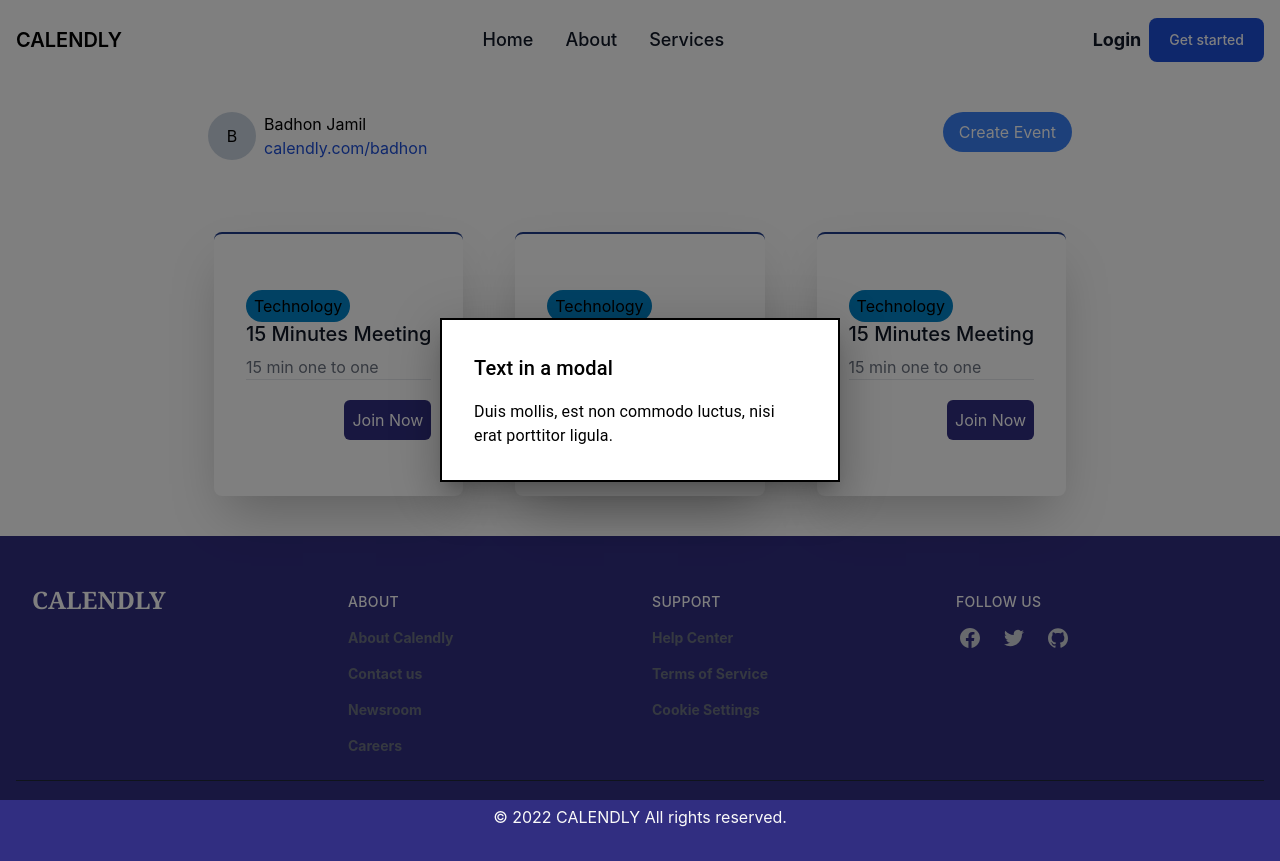
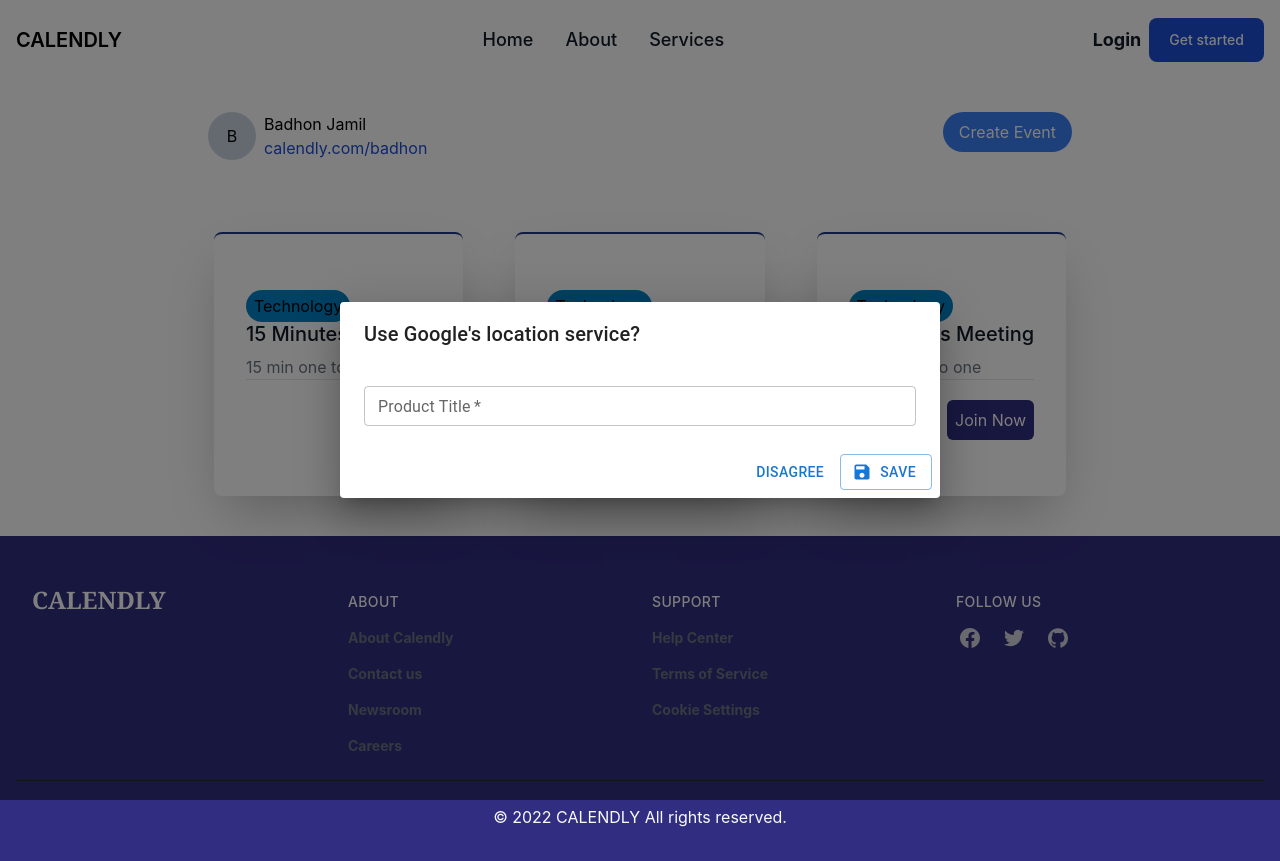
Before and after one commit to alminAl/calendly, a React (Create React App) app: page /dashboard in a window 1280 px wide. Both pictures are taken after a click on the button "Create Event". Built offline with nearby package versions, Linux system fonts and the light colour scheme.

Commit message:
add formic yup

```diff
--- a/package.json
+++ b/package.json
@@ -6,15 +6,19 @@
     "@emotion/react": "^11.10.4",
     "@emotion/styled": "^11.10.4",
     "@mui/base": "^5.0.0-alpha.99",
+    "@mui/icons-material": "^5.10.6",
+    "@mui/lab": "^5.0.0-alpha.102",
     "@mui/material": "^5.10.8",
     "@testing-library/jest-dom": "^5.16.5",
     "@testing-library/react": "^13.4.0",
     "@testing-library/user-event": "^13.5.0",
+    "formik": "^2.2.9",
     "react": "^18.2.0",
     "react-dom": "^18.2.0",
     "react-router-dom": "^6.4.1",
     "react-scripts": "5.0.1",
-    "web-vitals": "^2.1.4"
+    "web-vitals": "^2.1.4",
+    "yup": "^0.32.11"
   },
   "scripts": {
     "start": "react-scripts start",
--- a/src/components/Dashboard/CreateEvent.jsx
+++ b/src/components/Dashboard/CreateEvent.jsx
@@ -1,25 +1,60 @@
-import { Box, Button, Modal, Typography } from '@mui/material';
-import React from 'react';
+import { LoadingButton } from "@mui/lab";
+import {
+  Button,
+  Dialog,
+  DialogActions,
+  DialogContent,
+  DialogTitle,
+  TextField,
+} from "@mui/material";
 
+import SaveIcon from "@mui/icons-material/Save";
+import { useFormik } from "formik";
+import { createScheduleValidation } from "../../validators/eventScheduleValidation";
 
-const style = {
-    position: 'absolute',
-    top: '50%',
-    left: '50%',
-    transform: 'translate(-50%, -50%)',
-    width: 400,
-    bgcolor: 'background.paper',
-    border: '2px solid #000',
-    boxShadow: 24,
-    p: 4,
-};
+// const style = {
+//   position: "absolute",
+//   top: "50%",
+//   left: "50%",
+//   transform: "translate(-50%, -50%)",
+//   width: 400,
+//   bgcolor: "background.paper",
+//   border: "2px solid #000",
+//   boxShadow: 24,
+//   p: 4,
+// };
 
 const CreateEvent = (props) => {
-    console.log(props)
-    return (
-        <div>
+  //   console.log(props);
 
-            <Modal
+  /** form submision */
+  const {
+    handleChange,
+    handleBlur,
+    values,
+    touched,
+    errors,
+    isSubmitting,
+    handleSubmit,
+    // setFieldValue,
+    resetForm,
+  } = useFormik({
+    initialValues: {
+      title: "",
+      description: "",
+    },
+    validationSchema: createScheduleValidation,
+    onSubmit: async (data, action) => {
+      try {
+        console.log(data);
+        resetForm();
+      } catch (error) {}
+    },
+  });
+
+  return (
+    <div>
+      {/* <Modal
                 open={props.show}
                 onClose={props.close()}
                 aria-labelledby="modal-modal-title"
@@ -33,10 +68,46 @@ const CreateEvent = (props) => {
                         Duis mollis, est non commodo luctus, nisi erat porttitor ligula.
                     </Typography>
                 </Box>
-            </Modal>
-
-        </div>
-    );
+            </Modal> */}
+      {/* use dialog it's have better designm than modal */}
+      <Dialog open={props.show} onClose={props.close()} fullWidth maxWidth="sm">
+        <DialogTitle id="alert-dialog-title">
+          {"Use Google's location service?"}
+        </DialogTitle>
+        <form onSubmit={handleSubmit} noValidate autoComplete="off">
+          <DialogContent>
+            <TextField
+              fullWidth
+              required
+              placeholder="Zoom Meating"
+              size="small"
+              label="Product Title"
+              name="title"
+              value={values.title}
+              onChange={handleChange}
+              onBlur={handleBlur}
+              error={touched.title && Boolean(errors.title)}
+              helperText={touched.title && errors.title}
+            />
+          </DialogContent>
+          <DialogActions>
+            <Button onClick={props.close()}>Disagree</Button>
+            {/* <Button onClick={props.close()}>Save</Button> */}
+            <LoadingButton
+              // fullWidth
+              variant="outlined"
+              type="submit"
+              loading={isSubmitting}
+              loadingPosition="start"
+              startIcon={<SaveIcon />}
+            >
+              Save
+            </LoadingButton>
+          </DialogActions>
+        </form>
+      </Dialog>
+    </div>
+  );
 };
 
 export default CreateEvent;
--- a/src/components/Dashboard/DashboardMain.jsx
+++ b/src/components/Dashboard/DashboardMain.jsx
@@ -1,4 +1,4 @@
-import React, { useState } from 'react';
+import { useState } from 'react';
 import CreateEvent from './CreateEvent';
 
 const DashboardMain = () => {
@@ -33,11 +33,11 @@ const DashboardMain = () => {
 
 
                     {/* card1 */}
-                    <div class="flex  gap-x-3">
-                        <div class="block  rounded-lg shadow-2xl bg-white max-w-xs   py-14 px-8 border-t-2 border-blue-900">
-                            <button class="rounded-full bg-sky-600 px-2 py-1">Technology</button>
+                    <div className="flex  gap-x-3">
+                        <div className="block  rounded-lg shadow-2xl bg-white max-w-xs   py-14 px-8 border-t-2 border-blue-900">
+                            <button className="rounded-full bg-sky-600 px-2 py-1">Technology</button>
 
-                            <h5 class="text-gray-900 text-xl leading-tight md:font-medium mb-2">15 Minutes Meeting</h5>
+                            <h5 className="text-gray-900 text-xl leading-tight md:font-medium mb-2">15 Minutes Meeting</h5>
 
                             <h6 className='text-gray-500'>15 min one to one</h6>
 
@@ -51,11 +51,11 @@ const DashboardMain = () => {
 
                     {/* card2 */}
 
-                    <div class="flex  ">
-                        <div class="block  rounded-lg shadow-2xl bg-white max-w-xs   py-14 px-8 border-t-2 border-blue-900">
-                            <button class="rounded-full bg-sky-600 px-2 py-1">Technology</button>
+                    <div className="flex  ">
+                        <div className="block  rounded-lg shadow-2xl bg-white max-w-xs   py-14 px-8 border-t-2 border-blue-900">
+                            <button className="rounded-full bg-sky-600 px-2 py-1">Technology</button>
 
-                            <h5 class="text-gray-900 text-xl leading-tight md:font-medium mb-2">15 Minutes Meeting</h5>
+                            <h5 className="text-gray-900 text-xl leading-tight md:font-medium mb-2">15 Minutes Meeting</h5>
 
                             <h6 className='text-gray-500'>15 min one to one</h6>
 
@@ -69,11 +69,11 @@ const DashboardMain = () => {
 
                     </div>
                     {/* card3 */}
-                    <div class="flex  ">
-                        <div class="block  rounded-lg shadow-2xl bg-white max-w-xs   py-14 px-8 border-t-2 border-blue-900">
-                            <button class="rounded-full bg-sky-600 px-2 py-1">Technology</button>
+                    <div className="flex  ">
+                        <div className="block  rounded-lg shadow-2xl bg-white max-w-xs   py-14 px-8 border-t-2 border-blue-900">
+                            <button className="rounded-full bg-sky-600 px-2 py-1">Technology</button>
 
-                            <h5 class="text-gray-900 text-xl leading-tight md:font-medium mb-2">15 Minutes Meeting</h5>
+                            <h5 className="text-gray-900 text-xl leading-tight md:font-medium mb-2">15 Minutes Meeting</h5>
 
                             <h6 className='text-gray-500'>15 min one to one</h6>
 
--- /dev/null
+++ b/src/validators/eventScheduleValidation.js
@@ -0,0 +1,6 @@
+import * as yup from "yup";
+
+export const createScheduleValidation = () =>
+  yup.object().shape({
+    title: yup.string().required("Title is required."),
+  });
```
Also changed, not shown: 1 other file (tests, documents, lock files or other folders).
